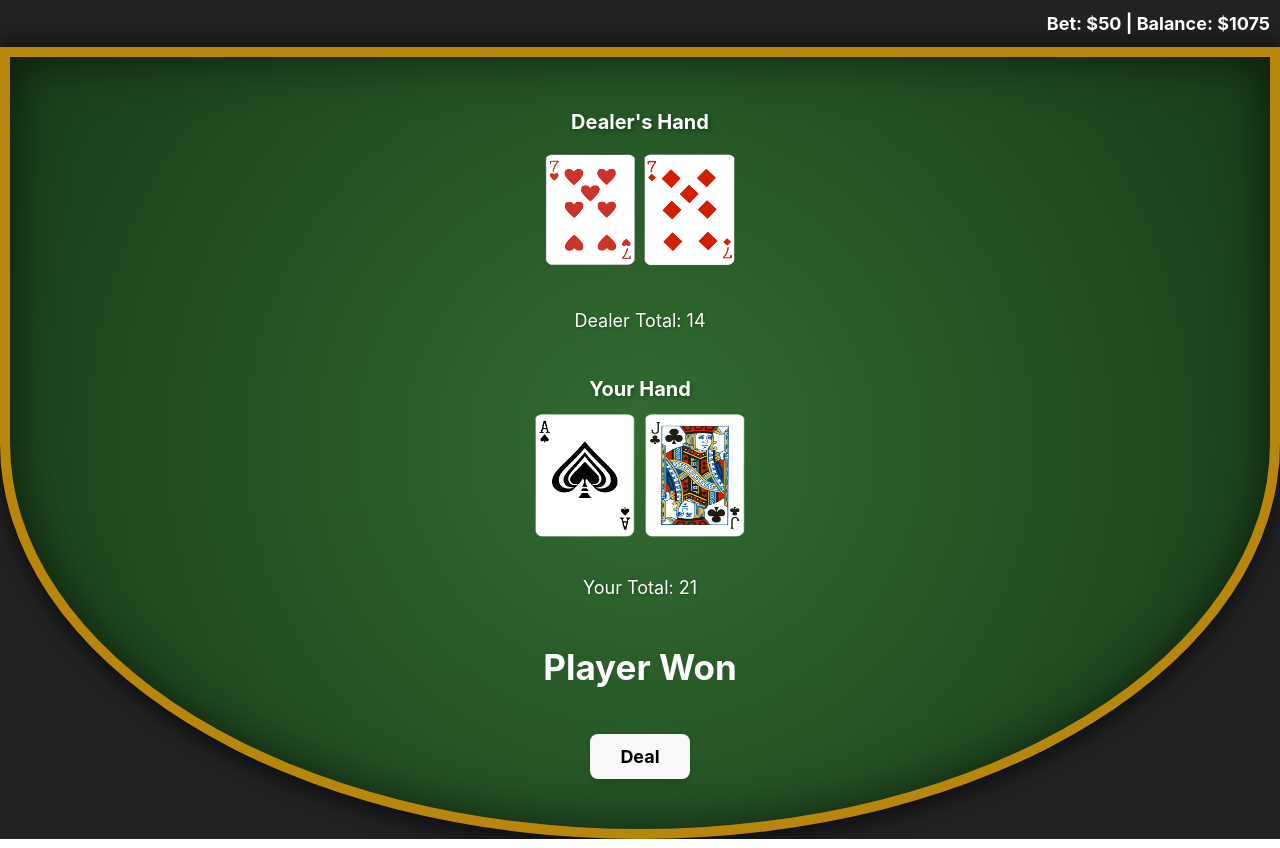
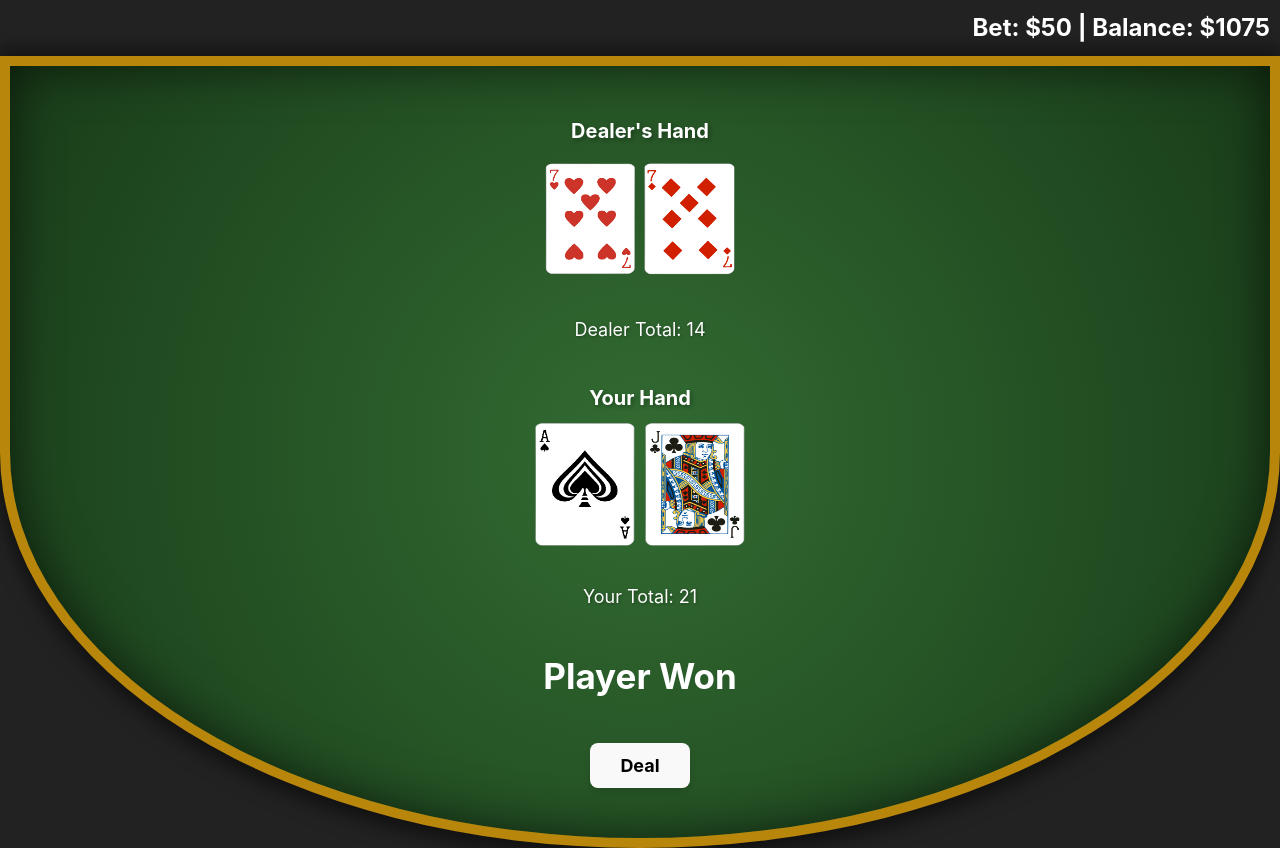
Before and after one commit to gazjosef/blackjack-react, a React (Vite) app: page / in a window 1280 px wide. Built offline with nearby package versions, Linux system fonts and the light colour scheme.

Commit message:
Styles: Balance Font

```diff
--- a/src/components/Balance/Balance.tsx
+++ b/src/components/Balance/Balance.tsx
@@ -7,7 +7,7 @@ const BalanceInfo = styled.div`
   width: 100%;
 
   color: white;
-  font-size: 18px;
+  font-size: 2.4rem;
   font-weight: bold;
   text-align: right;
 `;
```
